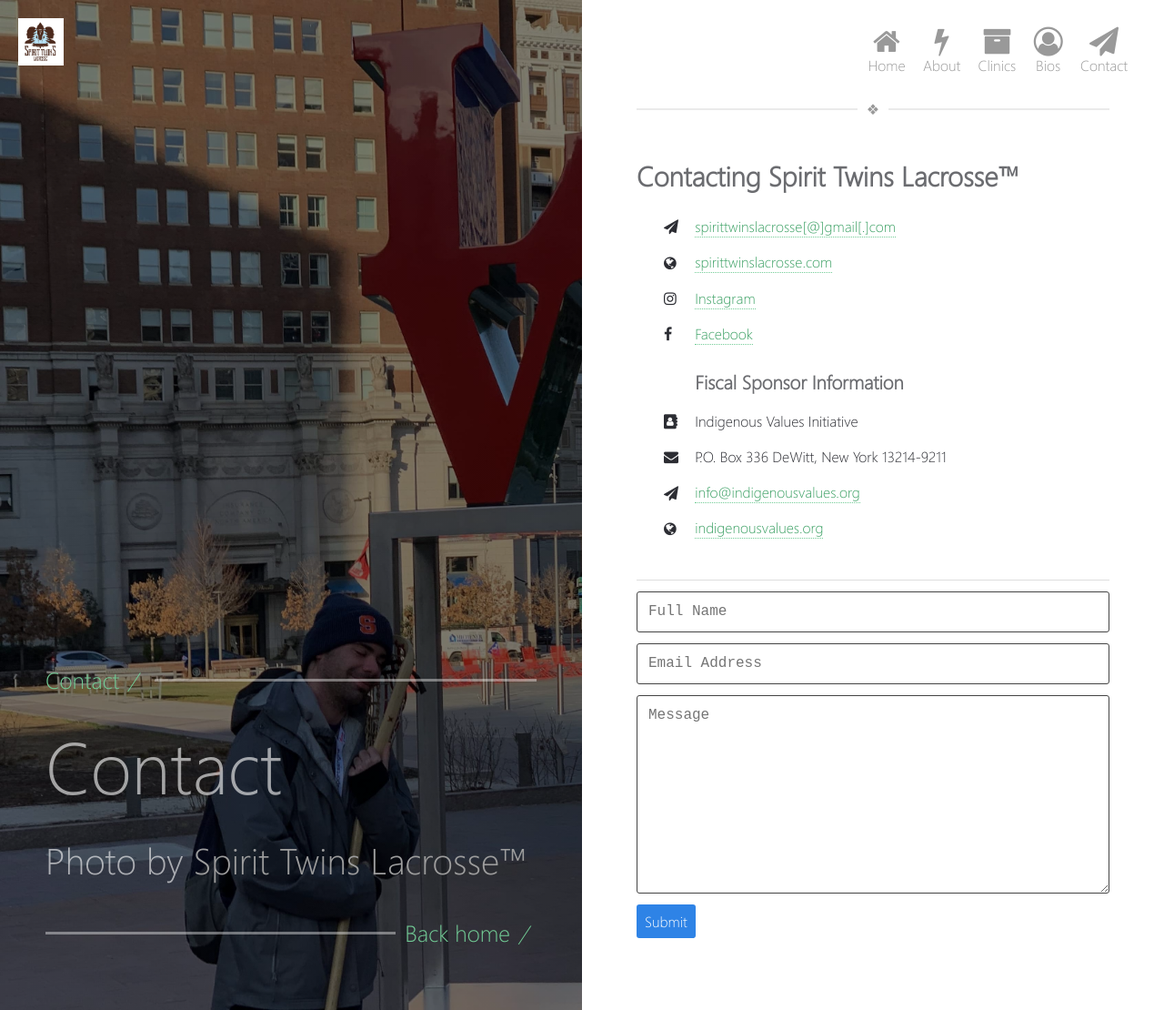
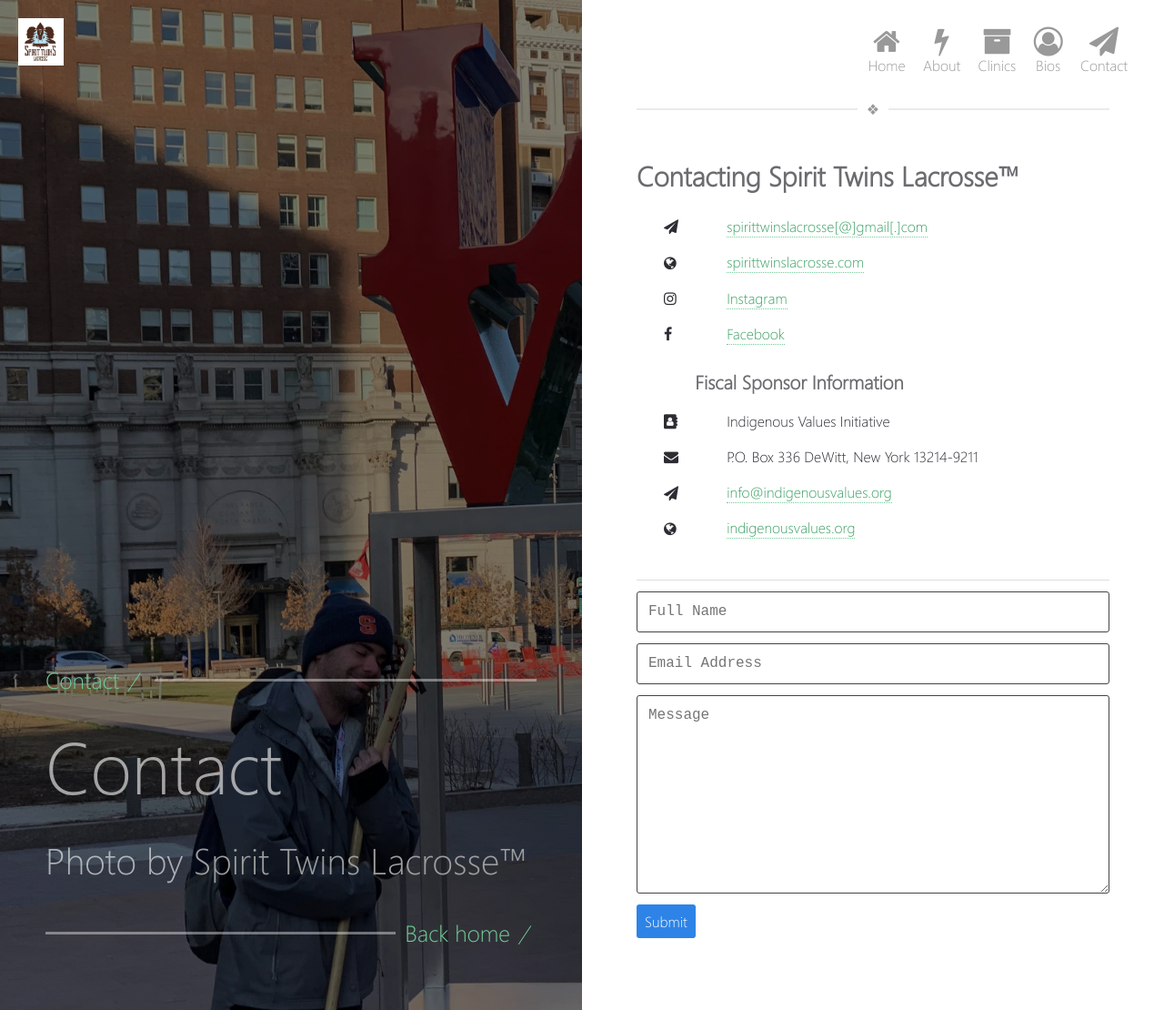
Before and after one commit to adamdjbrett/spirittwinslacrosse.com, a Jekyll site: the page built from _pages/contact.html, in a window 1280 px wide. Shown: the whole page at 91% size. Built offline with Jekyll 4.4.1, drawn with Linux system fonts in a browser that asks for light colours.

Commit message:
Update space for contact

```diff
--- a/_pages/contact.html
+++ b/_pages/contact.html
@@ -8,17 +8,17 @@
 
 <h2>Contacting Spirit Twins Lacrosse&trade;</h2>
 <ul class="fa-ul">
-  <li><i class="fa-li fa fa-paper-plane" aria-hidden="true"></i><a href="mailto:spirittwinslacrosse@gmail.com?subject=feedback">spirittwinslacrosse[@]gmail[.]com</a></li>
-  <li><i class="fa-li fa fa-globe" aria-hidden="true"></i><a href="/">spirittwinslacrosse.com</a></li>
-  <li><i class="fa-li fa fa-instagram" aria-hidden="true"></i><a href="https://www.instagram.com/spirittwinslax/" target="_blank" rel="noopener">Instagram</a></li>
-  <li><i class="fa-li fa fa-facebook" aria-hidden="true"></i><a href="https://www.facebook.com/spirittwinslax/" target="_blank" rel="noopener">Facebook</a></li>
+  <li><i class="fa-li fa fa-paper-plane" aria-hidden="true"></i><span class="space"><a href="mailto:spirittwinslacrosse@gmail.com?subject=feedback">spirittwinslacrosse[@]gmail[.]com</a></span></li>
+  <li><i class="fa-li fa fa-globe" aria-hidden="true"></i> <span class="space"><a href="/">spirittwinslacrosse.com</a></li>
+  <li><i class="fa-li fa fa-instagram" aria-hidden="true"></i> <span class="space"><a href="https://www.instagram.com/spirittwinslax/" target="_blank" rel="noopener">Instagram</a></span></li>
+  <li><i class="fa-li fa fa-facebook" aria-hidden="true"></i> <span class="space"><a href="https://www.facebook.com/spirittwinslax/" target="_blank" rel="noopener">Facebook</a></span></li>
   <h3>Fiscal Sponsor Information</h3>
   </ul>
   <ul class="fa-ul">
-    <li><i class="fa-li fa fa-address-book" aria-hidden="true"></i>Indigenous Values Initiative</li>
-    <li><i class="fa-li fa fa-envelope" aria-hidden="true"></i> P.O. Box 336 DeWitt, New York 13214-9211</li>
-    <li><i class="fa-li fa fa-paper-plane" aria-hidden="true"></i> <a href="mailto:info@indigenousvalues.org?subject=Spirit+Twins+Lacrosse">info@indigenousvalues.org</a></li>
-    <li><i class="fa-li fa fa-globe" aria-hidden="true"></i><a href="https://indigenousvalues.org" target="_blank" rel="noopener">indigenousvalues.org</a></li>
+    <li><i class="fa-li fa fa-address-book" aria-hidden="true"></i> <span class="space">Indigenous Values Initiative</span></li>
+    <li><i class="fa-li fa fa-envelope" aria-hidden="true"></i> <span class="space"> P.O. Box 336 DeWitt, New York 13214-9211</span></li>
+    <li><i class="fa-li fa fa-paper-plane" aria-hidden="true"></i> <span class="space"> <a href="mailto:info@indigenousvalues.org?subject=Spirit+Twins+Lacrosse">info@indigenousvalues.org</a></span></li>
+    <li><i class="fa-li fa fa-globe" aria-hidden="true"></i> <span class="space"><a href="https://indigenousvalues.org" target="_blank" rel="noopener">indigenousvalues.org</a></span></li>
   </ul>
 <br />
 <hr />
@@ -48,7 +48,8 @@
     border-radius: 3px;
     transition: box-shadow .2s ease;
 }
-  .fa-li{padding-right: 85px;}
+.fa-li {padding-right: 35px;}
+.space {padding-left: 35px;}
 form.wj-contact input[type="submit"] {
     outline: none;
     color: white;
```
